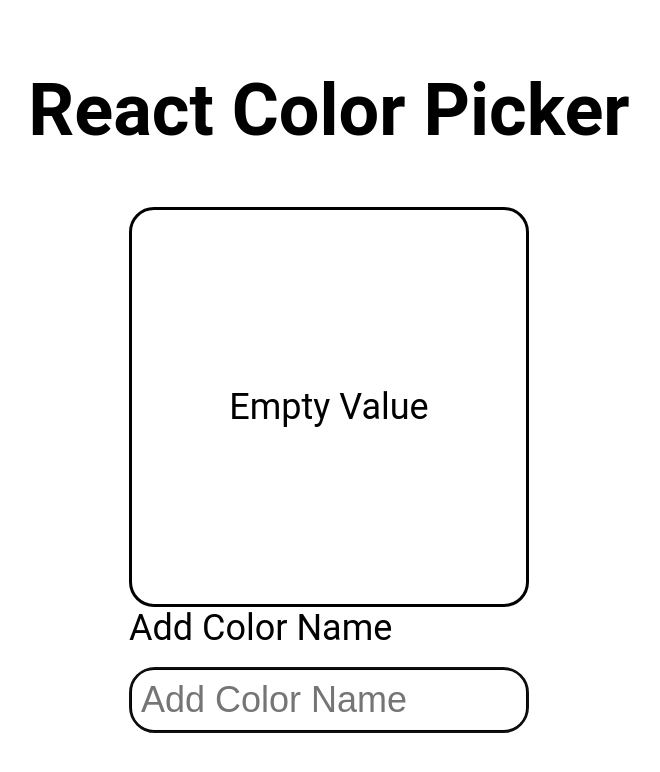
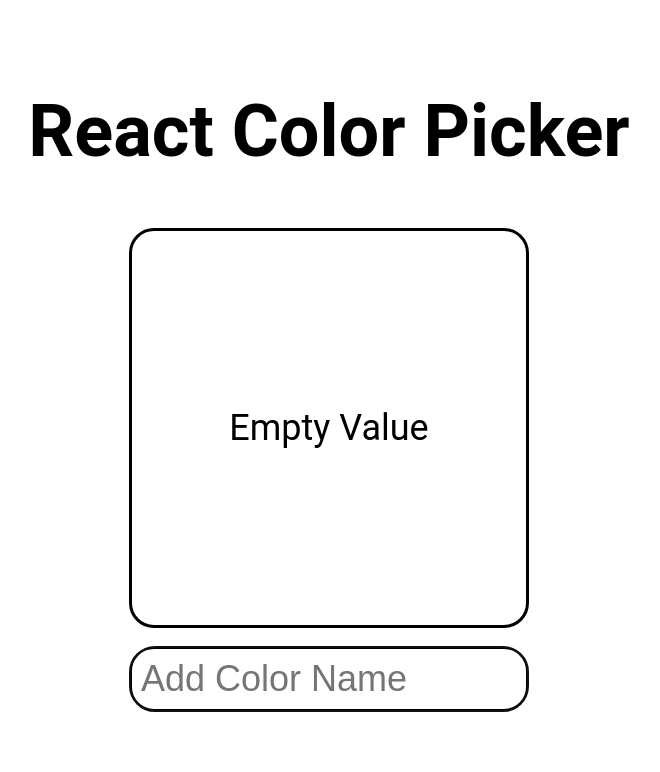
Before and after one commit to beniamincantorlabiserica/react-color-picker, a React (Create React App) app: page / in a window 1280 px wide. Shown: the top 772 px of the page, without its empty margins (311-971 px from the left). Built offline with nearby package versions, Linux system fonts and the light colour scheme.

Commit message:
minor fix

```diff
--- a/src/Input.js
+++ b/src/Input.js
@@ -4,7 +4,6 @@ import colorNames from 'colornames'
 const Input = ({colorValue, setColorValue, setHexValue}) => {
   return (
     <form onSubmit={(e) => e.preventDefault()}>
-        <label>Add Color Name</label>
         <input
             autoFocus
             type="text"
```
